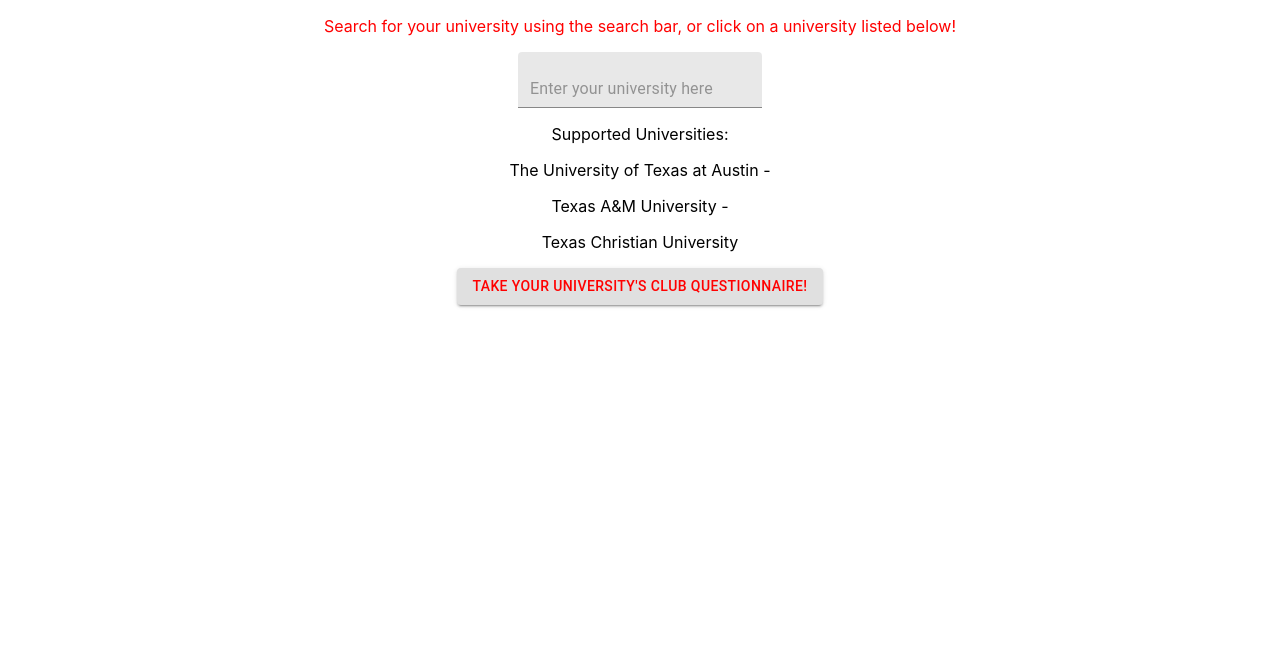
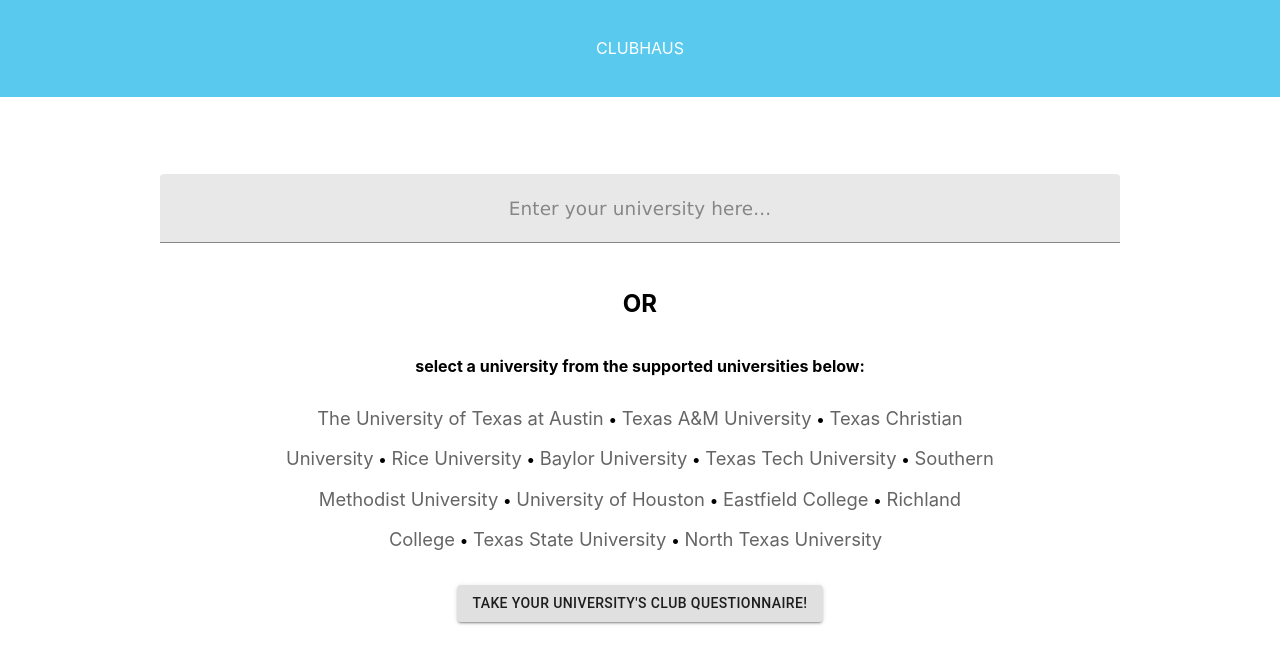
Before and after one commit to audiebethea/clubhaus, a React (Create React App) app in the folder client/: page / in a window 1280 px wide. Shown: the top 664 px of the page. Built offline with nearby package versions, Linux system fonts and the light colour scheme.

Commit message:
universityselect css started

```diff
--- /dev/null
+++ b/client/src/components/higherordercomponents/largefilledinput.js
@@ -0,0 +1,33 @@
+//this is a higher order component to render a customized filled input
+import React from 'react';
+import {withStyles} from '@material-ui/styles';
+import FilledInput from '@material-ui/core/FilledInput';
+
+const styles = {
+    root : {
+        color : 'black',
+        margin : '6% 0% 2%',
+    },
+    input : {
+        fontFamily : 'Verdana, Geneva, sans-serif',
+        fontSize : '115%',
+        padding : '2.5% 280px',
+        width: '400px',
+        textAlign : 'center',
+    },
+}
+
+function LargeFilledInput(props){
+    const {classes} = props;
+
+    return(
+        <FilledInput
+            classes={{root : classes.root, input : classes.input, underline : classes.underline}}
+            onChange={props.onChange}
+            placeholder={props.placeholder}
+            value={props.value}
+        />
+    )
+}
+
+export default withStyles(styles)(LargeFilledInput);
--- a/client/src/components/universityselect/hocomponents/redbutton.js
+++ /dev/null
@@ -1,28 +0,0 @@
-//this is a higher order component to render a red button
-import React from 'react';
-import PropTypes from 'prop-types';
-import {withStyles} from '@material-ui/styles';
-import Button from '@material-ui/core/Button';
-
-
-const styles = {
-    root : {
-        color : 'red'
-    }
-}
-
-function RedButton(props){
-    const {classes} = props;
-
-    return (
-        <Button className = {classes.root} onClick = {props.onClick} variant={props.variant}>
-            Take your university's club questionnaire!
-        </Button>)
-}
-
-
-RedButton.propTypes = {
-    classes: PropTypes.object.isRequired
-};
-
-export default withStyles(styles)(RedButton);
--- a/client/src/components/universityselect/universityselect.css
+++ b/client/src/components/universityselect/universityselect.css
@@ -1,3 +1,21 @@
-.inputdirections {
-    color : red
+.header {
+    display: block;
+    background-color: rgb(90, 201, 238);
+    padding: 3%;
+    color: white;
 }
+.cluboption {
+    color : rgb(102, 101, 101);
+    font-size : 115%;
+}
+.cluboption:hover {
+    text-shadow: 2px 2px 10px rgb(90, 201, 238);
+}
+.clublist {
+    min-width: 50%;
+    max-width: 60%;
+    left: 0;
+    right: 0;
+    margin: 0 auto 2%;
+    line-height: 2.2;
+}
--- a/client/src/components/universityselect/universityselect.js
+++ b/client/src/components/universityselect/universityselect.js
@@ -1,13 +1,13 @@
-//in this implementation, there will be no dropdown menu, just a list of supported universities
-
-
+//import statements
 import React from 'react';
-import RedButton from './hocomponents/redbutton.js';
-import FilledInput from '@material-ui/core/FilledInput';
+import Button from '@material-ui/core/Button';
+import LargeFilledInput from '../higherordercomponents/largefilledinput.js';
 import './universityselect.css';
 
 //supported universities
-const UNIVERSITIES = ["The University of Texas at Austin", "Texas A&M University", "Texas Christian University"];
+const UNIVERSITIES = ["The University of Texas at Austin", "Texas A&M University", "Texas Christian University", "Rice University",
+                        "Baylor University", "Texas Tech University", "Southern Methodist University", "University of Houston",
+                        "Eastfield College", "Richland College", "Texas State University", "North Texas University"];
 
 //this component is used to determine the user's university so clubs and colleges
 //can be grabbed from the database for that particular university
@@ -56,38 +56,36 @@ export default class UniversitySelect extends React.Component{
     render(){
         return(
             <div>
-                <p className="inputdirections">
-                    Search for your university using the search bar,
-                    or click on a university listed below!
-                </p>
+                <header className="header">CLUBHAUS</header>
 
-                <FilledInput
-                    className={"inputuniversity"}
-                    name="university-input"
+                <LargeFilledInput
                     onChange={this.handleInputChange}
-                    placeholder='Enter your university here'
+                    placeholder='Enter your university here...'
                     value={this.state.input}
                 />
 
-                <div>
-                    <p>Supported Universities:</p>
-                        {UNIVERSITIES.map((university, index) => {
-                            if(index !== UNIVERSITIES.length - 1){
-                                return <p onClick = {(event) => {this.handleOptionClicked(university)}}>
-                                    {university} -
-                                </p>
-                            }
-                            else{
-                                return <p onClick = {(event) => {this.handleOptionClicked(university)}}>
-                                    {university}
-                                </p>
-                            }
-                        })}
-                </div>
+                <h2 style={{marginBottom : '3%'}}>OR</h2>
 
-                <RedButton variant = "contained" onClick={this.onSubmit}>
+                <h4>select a university from the supported universities below:</h4>
+
+                <p className="clublist">
+                    {UNIVERSITIES.map((university, index) => {
+                        const bullet = index !== UNIVERSITIES.length - 1 ? <span>&#8226;</span> : "";
+                        return(
+                            <>
+                                <span  className="cluboption"
+                                    onClick = {() => {this.handleOptionClicked(university)}}>
+                                        {university}
+                                </span>
+                                <span>&nbsp;{bullet}&nbsp;</span>
+                            </>
+                        )
+                    })}
+                </p>
+
+                <Button variant = "contained" onClick={this.onSubmit}>
                     Take your university's club questionnaire!
-                </RedButton>
+                </Button>
 
                 <p className="error-message">{this.state.errorMessage}</p>
             </div>
```
